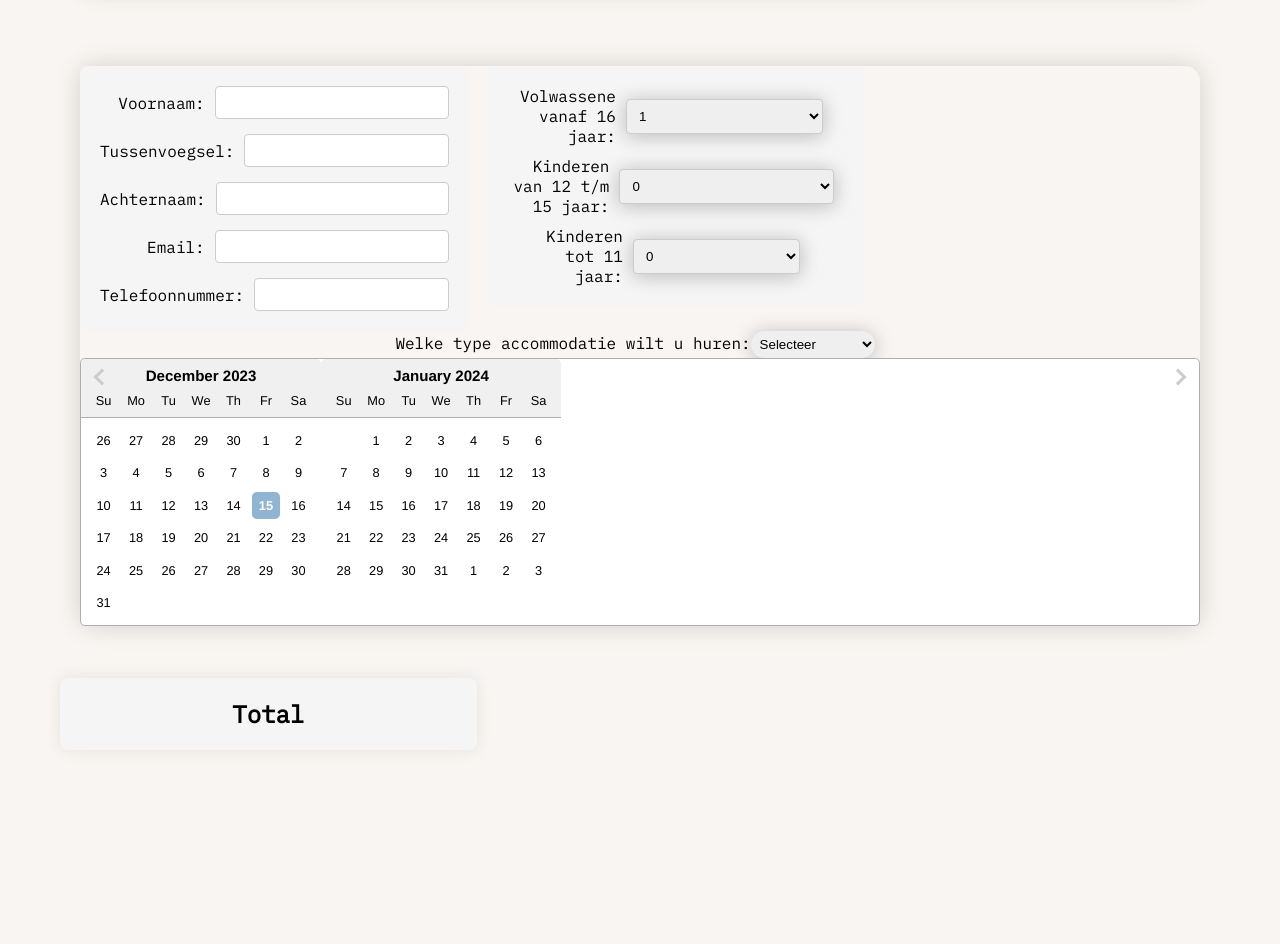
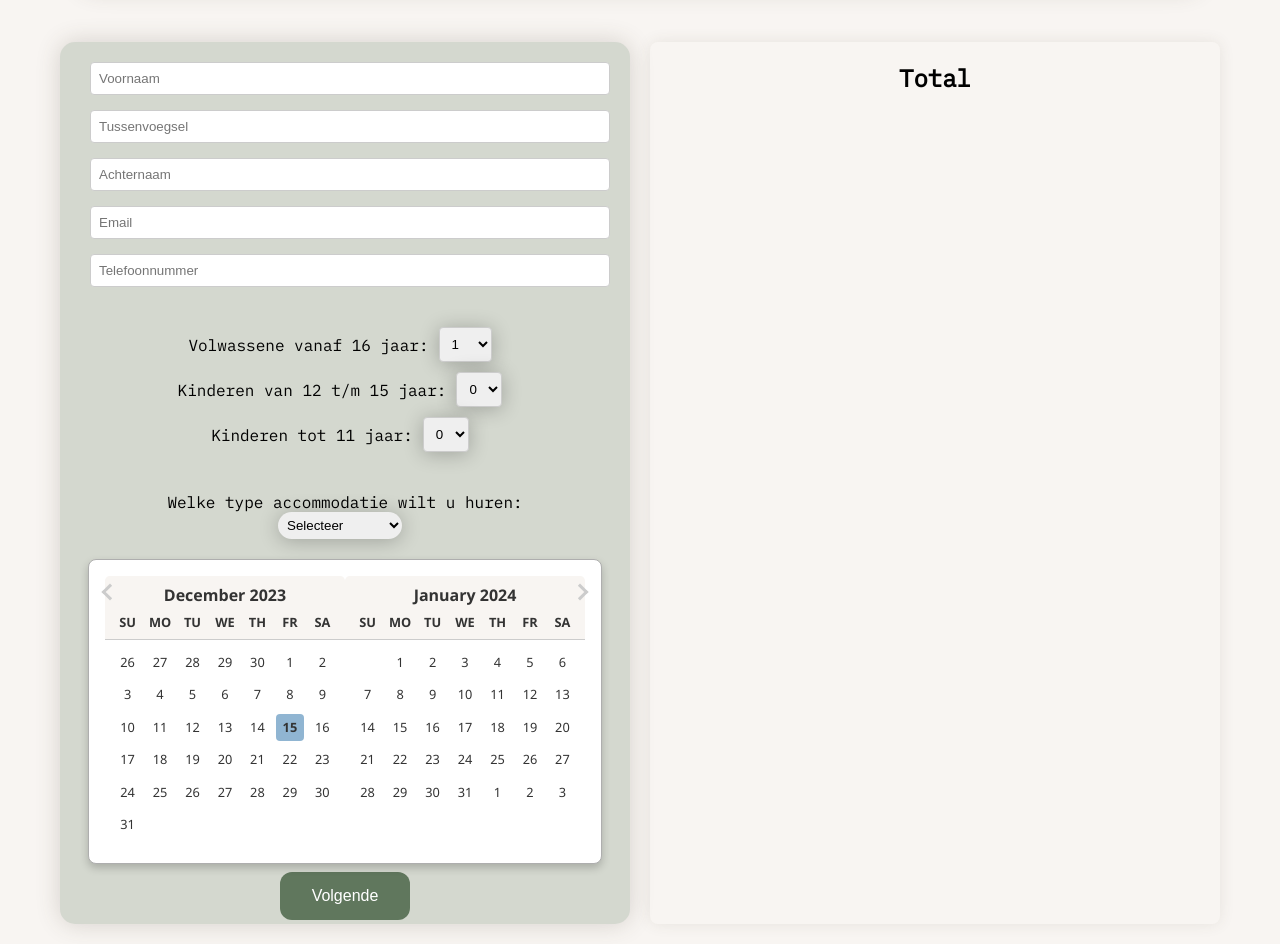
Before and after one commit to LaulensW/BertsBoerenCamping, a React (Vite) app in the folder BertsBoerenCamping/: page /booking in a window 1280 px wide. Shown: the part 340-1284 px from the top of the page. Before the commit the page ends 1110 px from the top, so only its background shows below. Built offline with nearby package versions, Linux system fonts and the light colour scheme.

Commit message:
booking pagina styling

```diff
--- a/BertsBoerenCamping/src/components/BookingForm.css
+++ b/BertsBoerenCamping/src/components/BookingForm.css
@@ -1,4 +1,3 @@
-/* Global styles */
 body {
   font-family: Arial, sans-serif;
   margin: 0;
@@ -6,8 +5,10 @@ body {
   box-sizing: border-box;
 }
 
-/* Information box */
+
 .info-box {
+  grid-column: 1/3;
+  grid-row: 1;
   border-radius: 15px;
   background-color: var(--neutral-color);
   padding: 20px;
@@ -15,36 +16,38 @@ body {
   margin: 24px 20px 32px;
 }
 
-/* Form container */
+.boeking-box{
+  background-color: #60775d3c;
+  box-shadow: 0px 0px 25px rgba(74, 64, 52, 0.2);
+  border-radius: 15px;
+}
+
+
 .booking-form-container {
-  display: flex;
-  flex-direction: column;
+  display: grid;
+  grid-template-columns: 1fr 1fr;
+  grid-template-rows: auto auto;
   gap: 20px;
   max-width: 1200px;
   margin: 0 auto;
   padding: 0 20px;
 }
 
-/* Form styles */
+
 form {
   display: flex;
   flex-direction: column;
   gap: 15px;
-  background-color: #f5f5f5;
   padding: 20px;
   border-radius: 8px;
 }
 
-form div {
+.booking-form-container form div{
   display: flex;
   gap: 10px;
   align-items: center;
 }
 
-form label {
-  flex-basis: 30%;
-  text-align: right;
-}
 
 form input,
 form select {
@@ -54,24 +57,56 @@ form select {
   border: 1px solid #ccc;
 }
 
-/* Right section */
+
 .right-side {
   display: flex;
   flex-direction: column;
   align-items: center;
 }
 
-/* Customer info layout */
+.common-section{
+  padding: 20px;
+}
+
 .customer-info {
-  display: flex;
-  flex-wrap: wrap;
-  gap: 20px;
+  grid-column: 1;
+  grid-row: 2;
+}
+
+.volgende {
+  background-color: var(--primary-color);
+  border: none;
+  color: white;
+  padding: 15px 32px;
+  text-align: center;
+  text-decoration: none;
+  display: inline-block;
+  font-size: 16px;
+  border-radius: 12px;
+  margin: 4px 2px;
+  cursor: pointer;
+  transition-duration: 0.4s;
+}
+
+.volgende:hover {
+  background-color: #45a049;
 }
 
 .total-box {
-  width: calc(33.333% - 10px); /* Adjust width as needed */
-  background-color: #f5f5f5;
+  grid-column: 2;
+  grid-row: 2;
   padding: 20px;
   border-radius: 8px;
   box-shadow: 0px 0px 15px rgba(74, 64, 52, 0.1);
 }
+
+@media (max-width: 768px) {
+  .booking-form-container {
+    grid-template-columns: 1fr;
+  }
+
+  .total-box {
+    grid-column: 1;
+    grid-row: 3;
+  }
+}
--- a/BertsBoerenCamping/src/components/Calender.css
+++ b/BertsBoerenCamping/src/components/Calender.css
@@ -1,38 +1,66 @@
-.calendar {
-    display: flex;
-    justify-content: space-between;
-    background: #60775D; /* Change to the color of your choice */
+/* Calendar container */
+.react-datepicker {
+  font-family: 'Segoe UI', Tahoma, Geneva, Verdana, sans-serif;
+  border-radius: 8px;
+  box-shadow: 0 4px 8px rgba(0, 0, 0, 0.2);
+  padding: 16px;
+  background-color: #fff;
 }
 
-  .month {
-    display: flex;
-    flex-direction: column;
-    width: 45%; /* Adjust based on your layout */
-    border: 1px solid #ccc; /* Change to the color of your choice */
+/* Header */
+.react-datepicker__header {
+  background-color: var(--neutral-color);
+  border-bottom: 1px solid #ccc;
 }
 
-  .month-label {
-    display: flex;
-    justify-content: space-between;
-    padding: 10px;
-    background: #ccc; /* Change to the color of your choice */
-    color: #333; /* Change to the color of your choice */
+/* Navigation buttons */
+.react-datepicker__navigation {
+  top: 16px;
+  border: none;
+  background: none;
+  cursor: pointer;
+  &:hover {
+    opacity: 0.6;
+  }
 }
 
-  .weekdays, .days {
-    display: grid;
-    grid-template-columns: repeat(7, 1fr);
+/* Month and year dropdowns */
+.react-datepicker__current-month,
+.react-datepicker-year-dropdown__options {
+  color: #333;
+  font-size: 16px;
 }
 
-  .day {
-    display: flex;
-    justify-content: center;
-    align-items: center;
-    height: 40px; /* Adjust based on your layout */
-    border: 1px solid #ccc; /* Change to the color of your choice */
+/* Day names */
+.react-datepicker__day-name {
+  color: #333;
+  font-weight: bold;
+  text-transform: uppercase;
 }
 
-  .current-day {
-    background: #ff0000; /* Change to the color of your choice */
-    color: #fff; /* Change to the color of your choice */
+/* Individual days */
+.react-datepicker__day {
+  color: #333;
+  border-radius: 4px;
+  transition: background-color 0.3s ease;
+  &:hover {
+    background-color: #f0f0f0;
   }
+}
+
+/* Selected range */
+.react-datepicker__day--selected,
+.react-datepicker__day--in-selecting-range,
+.react-datepicker__day--in-range {
+  background-color: var(--primary-color);
+  color: #fff;
+  border-radius: 4px;
+}
+
+/* Today's date */
+.react-datepicker__day--today {
+  font-weight: bold;
+  background-color: lightgreen;
+  border-radius: 4px;
+  color: #333;
+}
--- a/BertsBoerenCamping/src/components/Calender.jsx
+++ b/BertsBoerenCamping/src/components/Calender.jsx
@@ -1,10 +1,8 @@
 import React, { useState } from "react";
 import DatePicker from "react-datepicker";
+import "react-datepicker/dist/react-datepicker.css";
+import './Calender.css'
 
-import "react-datepicker/dist/react-datepicker.css";
-
-// CSS Modules, react-datepicker-cssmodules.css
-// import 'react-datepicker/dist/react-datepicker-cssmodules.css';
 
 const Calender = () => {
   const [startDate, setStartDate] = useState(new Date());
--- a/BertsBoerenCamping/src/components/bookingForm.jsx
+++ b/BertsBoerenCamping/src/components/bookingForm.jsx
@@ -38,13 +38,14 @@ const BookingForm = () => {
         <h2>Additional Information</h2>
         <h4>Ontdek de charme van het platteland en reserveer uw onvergetelijke campingervaring bij ons. Wij zijn enthousiast om u te verwelkomen op onze sfeervolle boerderij. Vul het onderstaande formulier in om uw verblijf te boeken en geniet binnenkort van de rust en natuurlijke schoonheid die onze camping te bieden heeft. Bij vragen staan wij altijd voor u klaar. <br />Tot snel op Berts Boeren Camping!</h4>
       </div>
-      <div className="campeerplek">
+      <div className="boeking-box">
       <section className='customer-info'>
       <div className="form-section left-section">
         <form>
           <div>
-            <label htmlFor="voornaam">Voornaam:</label>
+            <label htmlFor="voornaam"></label>
             <input
+              placeholder='Voornaam'
               type="text"
               id="voornaam"
               name="voornaam"
@@ -53,8 +54,9 @@ const BookingForm = () => {
             />
           </div>
           <div>
-            <label htmlFor="tussenvoegsel">Tussenvoegsel:</label>
+            <label htmlFor="tussenvoegsel"></label>
             <input
+              placeholder='Tussenvoegsel'
               type="text"
               id="tussenvoegsel"
               name="tussenvoegsel"
@@ -63,8 +65,9 @@ const BookingForm = () => {
             />
           </div>
           <div>
-            <label htmlFor="achternaam">Achternaam:</label>
+            <label htmlFor="achternaam"></label>
             <input
+              placeholder='Achternaam'
               type="text"
               id="achternaam"
               name="achternaam"
@@ -73,8 +76,9 @@ const BookingForm = () => {
             />
           </div>
           <div>
-            <label htmlFor="email">Email:</label>
+            <label htmlFor="email"></label>
             <input
+              placeholder='Email'
               type="email"
               id="email"
               name="email"
@@ -83,8 +87,9 @@ const BookingForm = () => {
             />
           </div>
           <div>
-            <label htmlFor="telefoonnummer">Telefoonnummer:</label>
+            <label htmlFor="telefoonnummer"></label>
             <input
+              placeholder='Telefoonnummer'
               type="tel"
               id="telefoonnummer"
               name="telefoonnummer"
@@ -149,7 +154,8 @@ const BookingForm = () => {
 </section>
 
       <div className="form-section common-section">
-        <label htmlFor="accommodatieType">Welke type accommodatie wilt u huren:</label>
+        <label htmlFor="accommodatieType">Welke type accommodatie wilt u huren: </label>
+        <br />
         <select
           id="accommodatieType"
           name="accommodatieType"
@@ -165,10 +171,10 @@ const BookingForm = () => {
       </div>
 
       <Calender />
+      <button className='volgende'>Volgende</button>
     </div>
     <div className="total-box">
         <h2>Total</h2>
-        {/* Content to display total */}
     </div>
   </div>
   );
```
Lines whose indentation alone changed are shown as unchanged.
